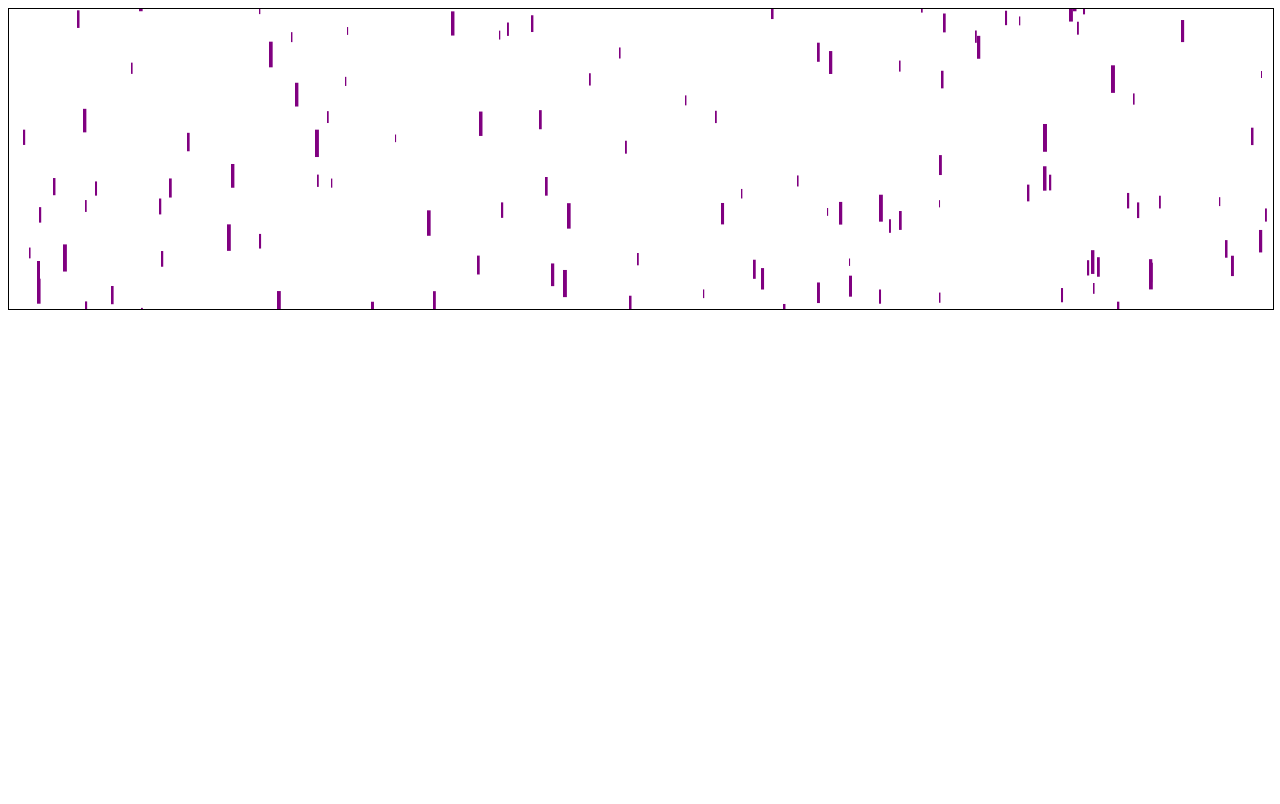
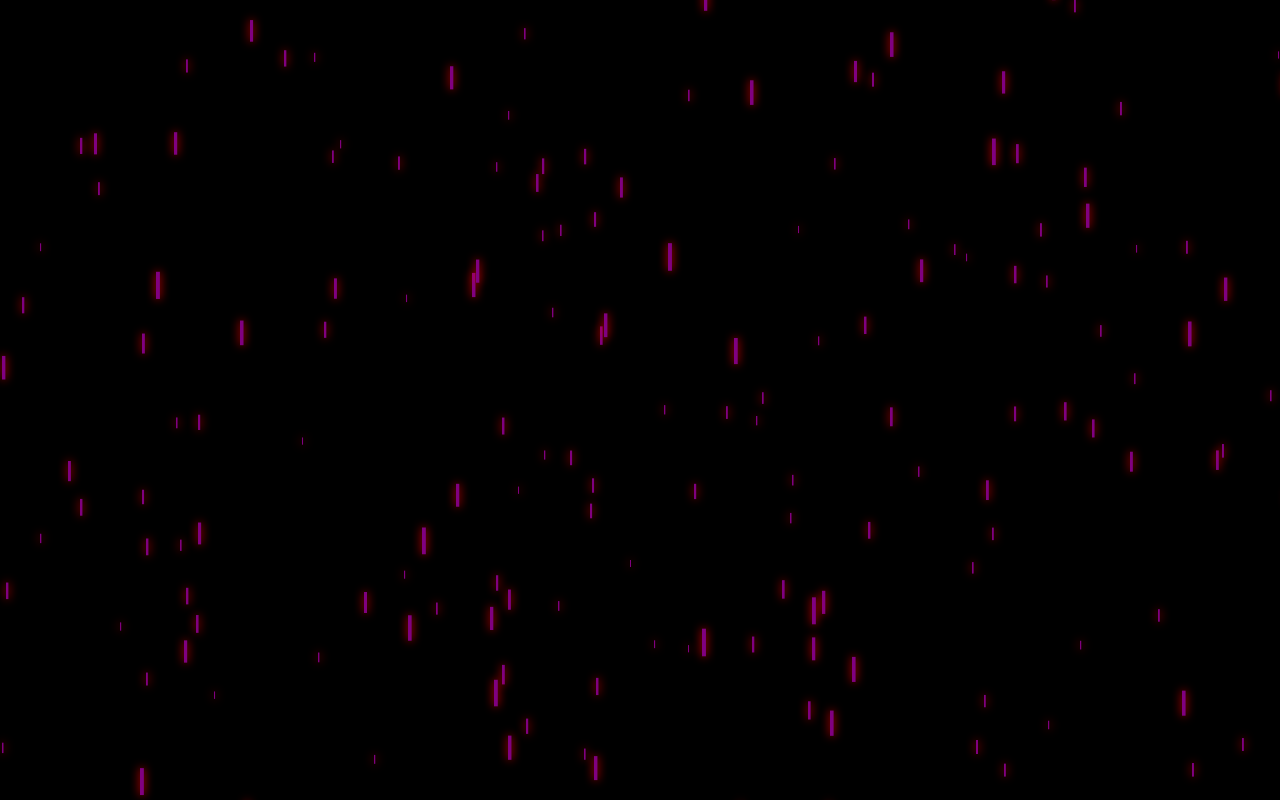
Before and after one commit to vilkoz/rainjs, a plain HTML site: page index.html in a window 1280 px wide. Drawn offline with Linux system fonts and the light colour scheme.

Commit message:
black background, fullscreen

```diff
--- a/index.html
+++ b/index.html
@@ -4,8 +4,8 @@
 		<meta charset="utf-8">
 		<title>rain</title>
 	</head>
-	<body>
-		<canvas id="canvas" width="300" height="300" style="border: 1px solid black"></canvas>
+	<body style="margin: 0; overflow: hidden;">
+		<canvas id="canvas" width="300" height="300" style="background-color:black"></canvas>
 		<script type="text/javascript" src="rain.js">
 
 		</script>
--- a/rain.js
+++ b/rain.js
@@ -1,6 +1,14 @@
 var canvas = document.getElementById('canvas');
-canvas.width = document.querySelector('body').clientWidth;
+canvas.width = document.body.clientWidth;
+canvas.height = Math.max(
+	document.body.clientHeight,
+	document.documentElement.clientHeight
+);
 var ctx = canvas.getContext('2d');
+ctx.shadowColor = 'red';
+ctx.shadowOffsetX = 0;
+ctx.shadowOffsetY = 0;
+ctx.shadowBlur = 10;
 
 function random(from, to) {
 	return Math.floor((Math.random() * (to - from)) + from);
@@ -41,7 +49,7 @@ class Particle {
 		this.ctx.translate(this.x, this.y);
 		this.ctx.rotate(-this.dx / this.velocity);
 		this.ctx.fillStyle = 'purple';
-		this.ctx.fillRect(this.x, this.y, 1 * this.size, 7 * this.size);
+		this.ctx.fillRect(this.x, this.y, this.size, 7 * this.size);
 		this.ctx.rotate(this.dx / this.velocity);
 		this.ctx.translate(-this.x, -this.y);
 	}
```
